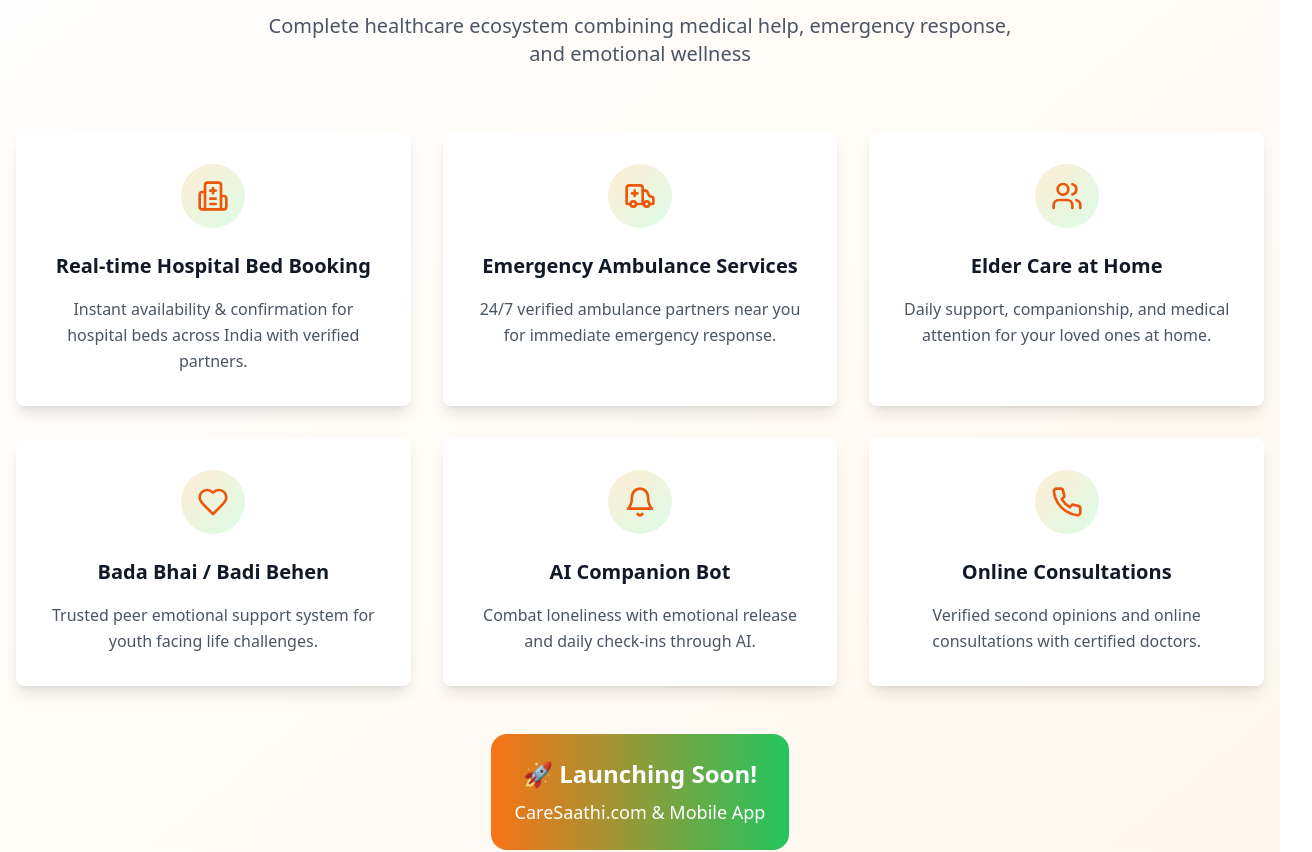
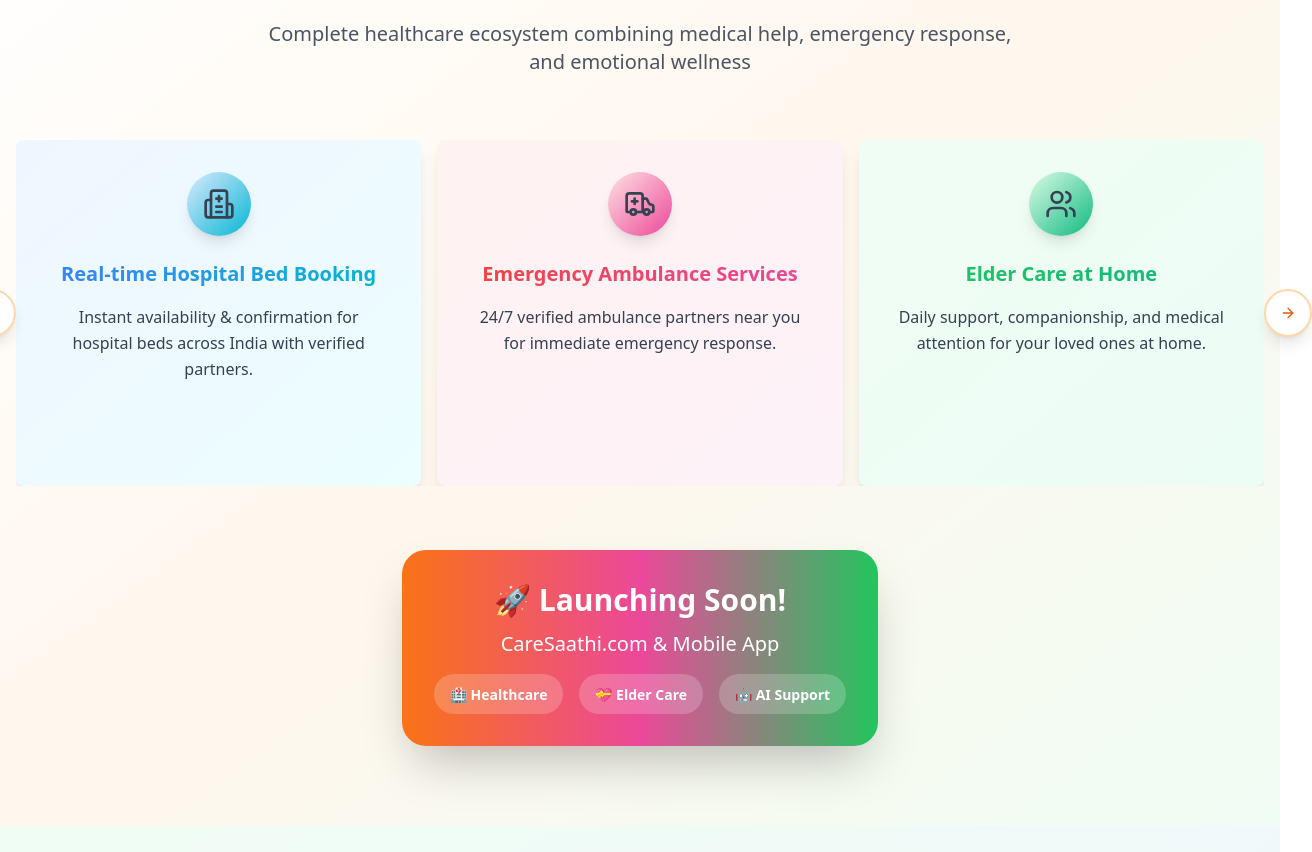
Before and after one commit to askverm/med-clinic-reimagined, a React (Vite) app: page / in a window 1280 px wide. Shown: the part 1860-2712 px from the top of the page, 1312 px wide, since content can reach past the window. Built offline with nearby package versions, Linux system fonts and the light colour scheme.

Commit message:
Refactor: Display services in image slider
Refactor the services section to use an image slider for better visual presentation and improved color scheme.

```diff
--- a/src/components/Services.tsx
+++ b/src/components/Services.tsx
@@ -1,73 +1,140 @@
 
-import { Heart, Users, Phone, Bell, Ambulance, Hospital } from 'lucide-react';
+import { Heart, Users, Phone, Bell, Ambulance, Hospital, ChevronLeft, ChevronRight } from 'lucide-react';
 import { Card, CardContent } from '@/components/ui/card';
+import {
+  Carousel,
+  CarouselContent,
+  CarouselItem,
+  CarouselNext,
+  CarouselPrevious,
+} from "@/components/ui/carousel";
 
 const Services = () => {
   const services = [
     {
       icon: Hospital,
       title: "Real-time Hospital Bed Booking",
-      description: "Instant availability & confirmation for hospital beds across India with verified partners."
+      description: "Instant availability & confirmation for hospital beds across India with verified partners.",
+      gradient: "from-blue-500 to-cyan-500",
+      bgGradient: "from-blue-50 to-cyan-50",
+      iconBg: "from-blue-100 to-cyan-100",
+      hoverIconBg: "from-blue-500 to-cyan-500"
     },
     {
       icon: Ambulance,
       title: "Emergency Ambulance Services",
-      description: "24/7 verified ambulance partners near you for immediate emergency response."
+      description: "24/7 verified ambulance partners near you for immediate emergency response.",
+      gradient: "from-red-500 to-pink-500",
+      bgGradient: "from-red-50 to-pink-50",
+      iconBg: "from-red-100 to-pink-100",
+      hoverIconBg: "from-red-500 to-pink-500"
     },
     {
       icon: Users,
       title: "Elder Care at Home",
-      description: "Daily support, companionship, and medical attention for your loved ones at home."
+      description: "Daily support, companionship, and medical attention for your loved ones at home.",
+      gradient: "from-green-500 to-emerald-500",
+      bgGradient: "from-green-50 to-emerald-50",
+      iconBg: "from-green-100 to-emerald-100",
+      hoverIconBg: "from-green-500 to-emerald-500"
     },
     {
       icon: Heart,
       title: "Bada Bhai / Badi Behen",
-      description: "Trusted peer emotional support system for youth facing life challenges."
+      description: "Trusted peer emotional support system for youth facing life challenges.",
+      gradient: "from-purple-500 to-indigo-500",
+      bgGradient: "from-purple-50 to-indigo-50",
+      iconBg: "from-purple-100 to-indigo-100",
+      hoverIconBg: "from-purple-500 to-indigo-500"
     },
     {
       icon: Bell,
       title: "AI Companion Bot",
-      description: "Combat loneliness with emotional release and daily check-ins through AI."
+      description: "Combat loneliness with emotional release and daily check-ins through AI.",
+      gradient: "from-yellow-500 to-orange-500",
+      bgGradient: "from-yellow-50 to-orange-50",
+      iconBg: "from-yellow-100 to-orange-100",
+      hoverIconBg: "from-yellow-500 to-orange-500"
     },
     {
       icon: Phone,
       title: "Online Consultations",
-      description: "Verified second opinions and online consultations with certified doctors."
+      description: "Verified second opinions and online consultations with certified doctors.",
+      gradient: "from-teal-500 to-green-500",
+      bgGradient: "from-teal-50 to-green-50",
+      iconBg: "from-teal-100 to-green-100",
+      hoverIconBg: "from-teal-500 to-green-500"
     }
   ];
 
   return (
-    <section id="services" className="py-20 bg-gradient-to-br from-white to-orange-50">
+    <section id="services" className="py-20 bg-gradient-to-br from-white via-orange-50 to-green-50">
       <div className="container mx-auto px-4">
         <div className="text-center mb-16">
-          <h2 className="text-4xl font-bold text-gray-900 mb-4">
-            Our <span className="text-orange-500">Care Services</span>
+          <h2 className="text-4xl md:text-5xl font-bold text-gray-900 mb-4">
+            Our <span className="bg-gradient-to-r from-orange-500 to-green-500 bg-clip-text text-transparent">Care Services</span>
           </h2>
           <p className="text-xl text-gray-600 max-w-3xl mx-auto">
             Complete healthcare ecosystem combining medical help, emergency response, and emotional wellness
           </p>
         </div>
 
-        <div className="grid md:grid-cols-2 lg:grid-cols-3 gap-8">
+        <div className="relative max-w-7xl mx-auto">
+          <Carousel
+            opts={{
+              align: "start",
+              loop: true,
+            }}
+            className="w-full"
+          >
+            <CarouselContent className="-ml-2 md:-ml-4">
               {services.map((service, index) => (
-            <Card key={index} className="group hover:shadow-xl transition-all duration-300 hover:-translate-y-2 border-0 shadow-lg bg-white">
-              <CardContent className="p-8 text-center">
+                <CarouselItem key={index} className="pl-2 md:pl-4 md:basis-1/2 lg:basis-1/3">
+                  <Card className={`group hover:shadow-2xl transition-all duration-500 hover:-translate-y-3 border-0 shadow-lg bg-gradient-to-br ${service.bgGradient} h-full`}>
+                    <CardContent className="p-8 text-center h-full flex flex-col justify-between">
+                      <div>
                         <div className="mb-6 flex justify-center">
-                  <div className="bg-gradient-to-br from-orange-100 to-green-100 group-hover:from-orange-500 group-hover:to-green-500 rounded-full p-4 transition-all duration-300">
-                    <service.icon className="h-8 w-8 text-orange-600 group-hover:text-white transition-colors duration-300" />
+                          <div className={`bg-gradient-to-br ${service.iconBg} group-hover:bg-gradient-to-br group-hover:${service.hoverIconBg} rounded-full p-4 transition-all duration-500 shadow-lg group-hover:shadow-xl group-hover:scale-110`}>
+                            <service.icon className={`h-8 w-8 text-gray-700 group-hover:text-white transition-colors duration-500`} />
                           </div>
                         </div>
-                <h3 className="text-xl font-semibold text-gray-900 mb-4">{service.title}</h3>
-                <p className="text-gray-600 leading-relaxed">{service.description}</p>
+                        <h3 className={`text-xl font-bold mb-4 bg-gradient-to-r ${service.gradient} bg-clip-text text-transparent group-hover:scale-105 transition-transform duration-300`}>
+                          {service.title}
+                        </h3>
+                        <p className="text-gray-700 leading-relaxed">{service.description}</p>
+                      </div>
+
+                      <div className="mt-6">
+                        <button className={`w-full py-3 px-6 rounded-full bg-gradient-to-r ${service.gradient} text-white font-semibold hover:shadow-lg transform hover:scale-105 transition-all duration-300 opacity-0 group-hover:opacity-100`}>
+                          Learn More
+                        </button>
+                      </div>
                     </CardContent>
                   </Card>
+                </CarouselItem>
               ))}
+            </CarouselContent>
+
+            <CarouselPrevious className="hidden md:flex -left-12 h-12 w-12 bg-white hover:bg-orange-50 border-2 border-orange-200 hover:border-orange-300 text-orange-600 hover:text-orange-700 shadow-lg" />
+            <CarouselNext className="hidden md:flex -right-12 h-12 w-12 bg-white hover:bg-orange-50 border-2 border-orange-200 hover:border-orange-300 text-orange-600 hover:text-orange-700 shadow-lg" />
+          </Carousel>
         </div>
 
-        <div className="text-center mt-12">
-          <div className="bg-gradient-to-r from-orange-500 to-green-500 text-white p-6 rounded-2xl inline-block">
-            <h3 className="text-2xl font-bold mb-2">🚀 Launching Soon!</h3>
-            <p className="text-lg">CareSaathi.com & Mobile App</p>
+        <div className="text-center mt-16">
+          <div className="bg-gradient-to-r from-orange-500 via-pink-500 to-green-500 text-white p-8 rounded-3xl inline-block shadow-2xl hover:shadow-3xl transition-all duration-300 hover:scale-105">
+            <h3 className="text-3xl font-bold mb-3">🚀 Launching Soon!</h3>
+            <p className="text-xl font-medium">CareSaathi.com & Mobile App</p>
+            <div className="mt-4 flex justify-center space-x-4">
+              <div className="bg-white/20 backdrop-blur-sm rounded-full px-4 py-2">
+                <span className="text-sm font-semibold">🏥 Healthcare</span>
+              </div>
+              <div className="bg-white/20 backdrop-blur-sm rounded-full px-4 py-2">
+                <span className="text-sm font-semibold">💝 Elder Care</span>
+              </div>
+              <div className="bg-white/20 backdrop-blur-sm rounded-full px-4 py-2">
+                <span className="text-sm font-semibold">🤖 AI Support</span>
+              </div>
+            </div>
           </div>
         </div>
       </div>
```
Lines whose indentation alone changed are shown as unchanged.
